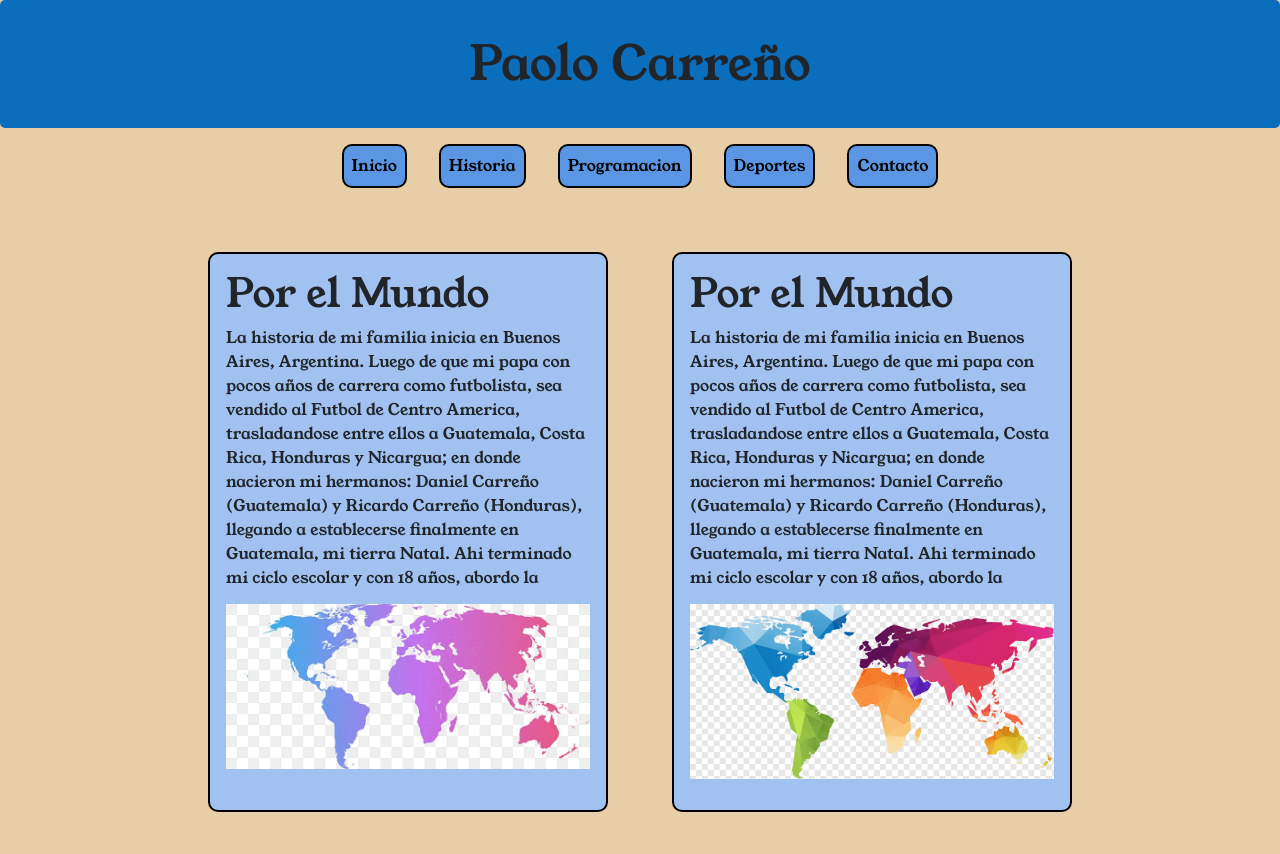
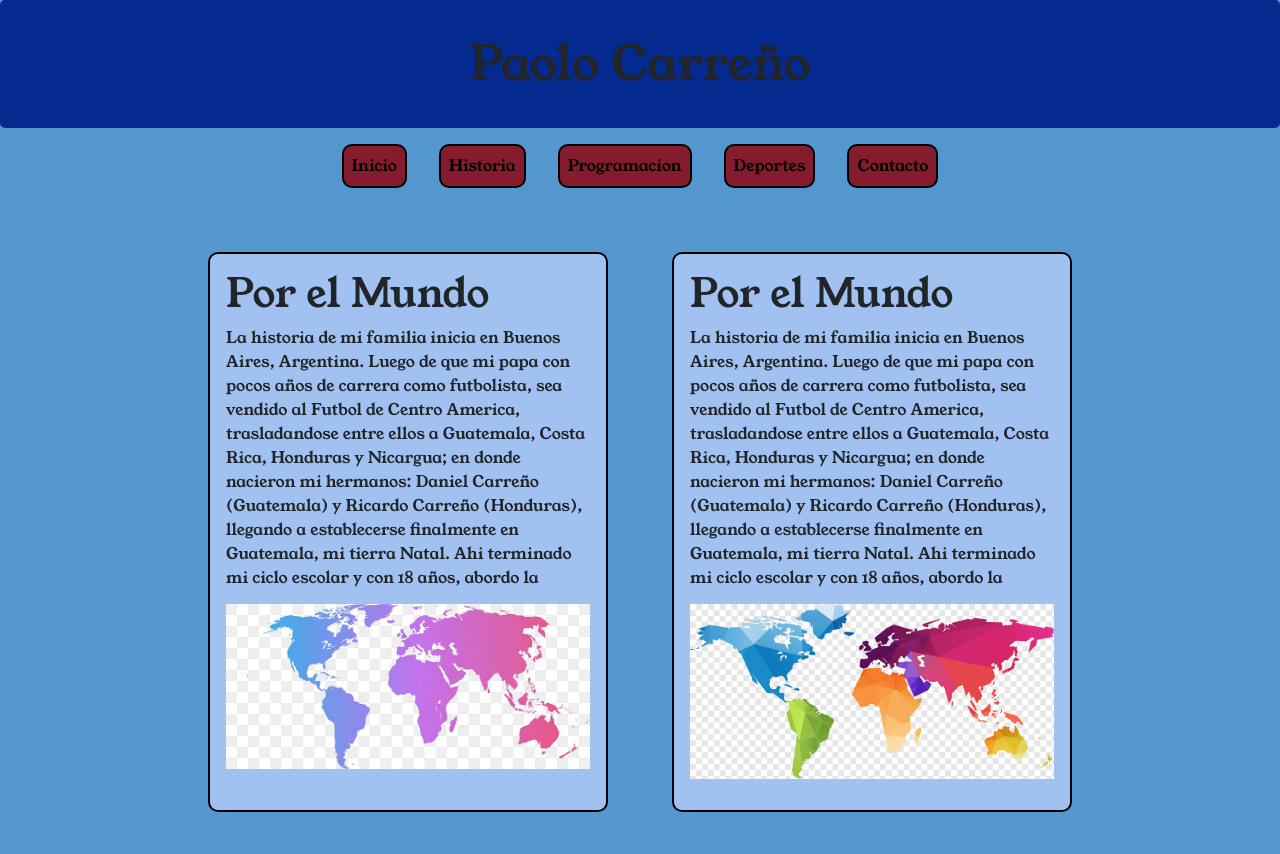
Before and after one commit to paolocar28/PaoloCarrenorep, a plain HTML site: page index.html in a window 1280 px wide. Shown: the top 854 px of the page. Drawn offline with nearby package versions, Linux system fonts and the light colour scheme; a web font is replaced by a local one.

Commit message:
cambios en stilos del prot

```diff
--- a/styles.css
+++ b/styles.css
@@ -3,7 +3,7 @@
 }
 body {
     overflow: auto;
-    background-color: #E7CEA6;
+    background-color: #5397ce;
     margin: 0;
 }
 #elhead {
@@ -19,7 +19,7 @@ body {
     display: flex;
     justify-content: center;
     text-align: center;
-    background-color: rgb(10, 110, 189);
+    background-color: rgb(5, 42, 143);
     margin: 0px;
     font-size: 3rem;
     border-radius: 5px;
@@ -38,7 +38,7 @@ a:link, a:visited, a:active {
 .botones{
     text-decoration: none;
     padding: 0.5em;
-    background-color: rgb(90, 150, 227);
+    background-color: rgb(133, 28, 45);
     border: 2px black solid;
     border-radius: 10px;
     margin: 0em 1em;
@@ -47,7 +47,7 @@ a:link, a:visited, a:active {
 
 .botones:hover{
     background-color: rgb(161, 194, 241);
-    box-shadow: 3px 3px 0.8rem rgb(10, 110, 189, 0.7);
+    box-shadow: 3px 3px 0.8rem rgba(215, 35, 221, 0.7);
     cursor: pointer;
 }
 a:link{color:black}
```
